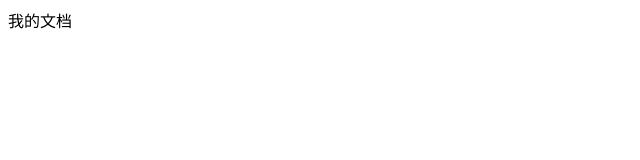
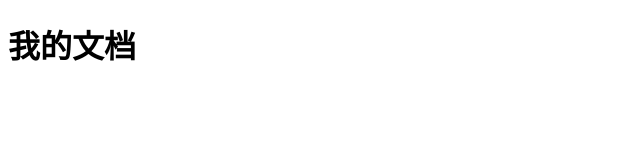
Before and after one commit to hushun1994/git-demo, a plain HTML site: page index.html in a window 1280 px wide. Shown: the whole page, without its empty margins (0-640 px from the left). Drawn offline with Linux system fonts and the light colour scheme.

Commit message:
添加了h1

```diff
--- a/index.html
+++ b/index.html
@@ -6,6 +6,6 @@
     <title>Document</title>
 </head>
 <body>
-    我的文档
+    <h1>我的文档</h1>
 </body>
 </html>
```
